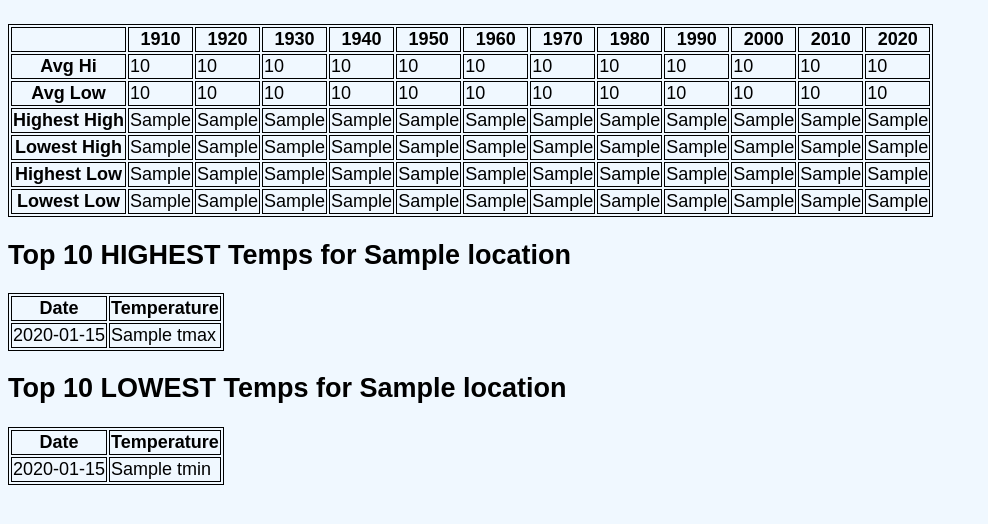
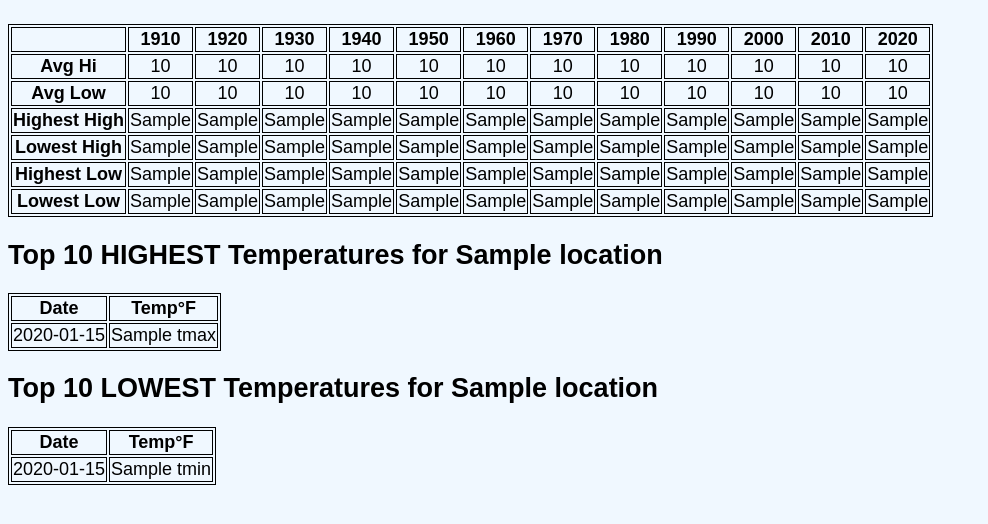
Before and after one commit to nchamberlain/avgtemps, a Django app: template avgs/templates/avgs/display_daily.html in a window 1280 px wide. Shown: the part 237-761 px from the top of the page, without its empty margins (0-988 px from the left). Run offline with Django 5.2, Linux system fonts and the light colour scheme; the template is opened without the code that fills it: most values are stand-ins (such as "Sample title", 1, 10 or a date in 2020).

Commit message:
Updating Appearance of Pages

```diff
--- a/avgs/static/avgs/avgs_styles.css
+++ b/avgs/static/avgs/avgs_styles.css
@@ -12,6 +12,7 @@ p {
 }
 table, th, td {
     border: 1px solid black;
+    text-align: center;
 }
 input[type="submit"] {
     margin-top: 20px;
--- a/avgs/templates/avgs/display_daily.html
+++ b/avgs/templates/avgs/display_daily.html
@@ -115,10 +115,10 @@
             <td>{{ decade2010.tmin__min}} </td>
         </tr>
     </table>
-    <h2>Top 10 HIGHEST Temps for {{ location }}</h2>
+    <h2>Top 10 HIGHEST Temperatures for {{ location }}</h2>
     <table>
         <tr>
-            <th>Date</th><th>Temperature</th>
+            <th>Date</th><th>Temp&deg;F</th>
         </tr>
         {% for x in hottest10 %}
         <tr>
@@ -127,10 +127,10 @@
         </tr>
         {% endfor %}
     </table>
-    <h2>Top 10 LOWEST Temps for {{ location }}</h2>
+    <h2>Top 10 LOWEST Temperatures for {{ location }}</h2>
     <table>
         <tr>
-            <th>Date</th><th>Temperature</th>
+            <th>Date</th><th>Temp&deg;F</th>
         </tr>
         {% for x in coldest10 %}
         <tr>
--- a/avgs/templates/avgs/index.html
+++ b/avgs/templates/avgs/index.html
@@ -6,7 +6,7 @@
     <h1>Welcome to the Temperature Averages website</h1>
     <p>When the weather people report that today is going to be a few degrees above or below average, how many years in the past are they including in that average? Do they mean the past 3 years, past 30 years, the past 100 years?</p>
     <p>This web site provides a number of ways understand the weather history for various cities in the US based on historical data from <a href="https://www.ncei.noaa.gov/cdo-web/search">NOAA National Centers for Environmental Informaion.</a> </p>
-    <h3>Please select a city from the list below. Optionally, select a different date than today's date</h3>
+    <p><strong>To begin,</strong> please select a city from the list below. If you want a <strong>different date</strong> than today's date, please adjust the dropdown selctors. <strong>When done</strong> with your selections, please press the Submit button.</p>
     <form method="post" action="{% url 'daily' id=1 %}">
       {% csrf_token %}
       {{ form }}
```
